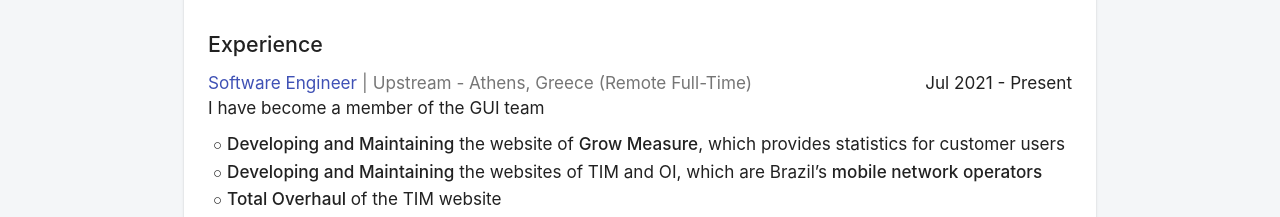
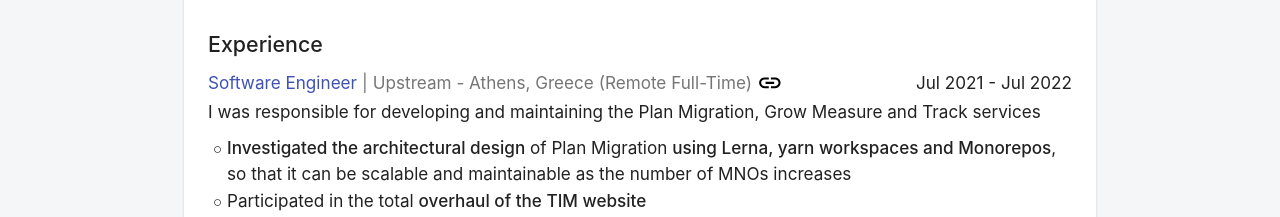
Before and after one commit to alexiszamanidis/alexiszamanidis.github.io, a React (Create React App) app: page / in a window 1280 px wide. Shown: the part 715-932 px from the top of the page. Built offline with nearby package versions, Linux system fonts and the light colour scheme; no server answers.

Commit message:
update experience

```diff
--- a/src/components/AboutMe/Experience/config.tsx
+++ b/src/components/AboutMe/Experience/config.tsx
@@ -3,19 +3,22 @@
 const experience: ExperienceItem[] = [
     {
         from: "Jul 2021",
-        to: "Present",
+        to: "Jul 2022",
         jobTitle: "Software Engineer",
         company: "Upstream",
         location: "Athens, Greece",
         typeOfEmployee: "Remote Full-Time",
-        description: "I have become a member of the GUI team",
+        description:
+            "I was responsible for developing and maintaining the Plan Migration, Grow Measure and Track services",
         details: [
-            "<span class='light-bold'>Developing and Maintaining</span> the website of <span class='light-bold'>Grow Measure</span>, which provides statistics for customer users",
-            "<span class='light-bold'>Developing and Maintaining</span> the websites of TIM and OI, which are Brazil’s <span class='light-bold'>mobile network operators</span>",
-            "<span class='light-bold'>Total Overhaul</span> of the TIM website",
-            "Implementing <span class='light-bold'>reusable components</span> for the <span class='light-bold'>company’s core component library</span>",
+            "<span class='light-bold'>Investigated the architectural design</span> of Plan Migration <span class='light-bold'>using Lerna, yarn workspaces and Monorepos</span>, so that it can be scalable and maintainable as the number of MNOs increases",
+            "Participated in the total <span class='light-bold'>overhaul of the TIM website</span>",
+            "<span class='light-bold'>Set up the new Grow Track service</span>",
+            "<span class='light-bold'>Implemented reusable components</span> for the <span class='light-bold'>company’s core component library</span>",
+            "<span class='light-bold'>Paired programming with 2 interns</span> and taught them the apps-domain, Git workflow, use of Memcached and Docker",
+            "<span class='light-bold'>Presented application features to colleagues and recorded them for the future team members</span>",
         ],
-        link: null,
+        link: "https://www.upstreamsystems.com/",
     },
     {
         from: "Oct 2020",
@@ -31,7 +34,7 @@
             "<span class='light-bold'>Automated</span> Visits, Referrals and Prescriptions for their Patients",
             "<span class='light-bold'>Calendar</span> to keep their appointments",
         ],
-        link: null,
+        link: "https://itml.gr/",
     },
 ];
 
--- a/src/components/AboutMe/Experience/index.tsx
+++ b/src/components/AboutMe/Experience/index.tsx
@@ -2,7 +2,8 @@
 import { experience } from "./config";
 import { useTheme } from "@material-ui/core/styles";
 import useMediaQuery from "@material-ui/core/useMediaQuery";
-import { Box, List, ListItem, makeStyles, Typography } from "@material-ui/core";
+import LinkIcon from "@material-ui/icons/Link";
+import { Box, List, ListItem, makeStyles, Typography, Link } from "@material-ui/core";
 
 const useStyles = makeStyles((theme) => ({
     title: {
@@ -24,6 +25,12 @@
             display: "block",
             marginRight: "5px",
         },
+    },
+    companyAndLocation: {
+        marginRight: "5px",
+    },
+    itemLinkIcon: {
+        color: "black",
     },
     details: {
         padding: "0px 0px 0px 0px",
@@ -66,7 +73,15 @@
                                     className={classes.item}
                                 >{`${item.jobTitle} `}</Typography>
                                 <Typography className={classes.itemSlash}>{" | "}</Typography>
-                                <Typography>{`${item.company} - ${item.location} (${item.typeOfEmployee})`}</Typography>
+                                <Typography
+                                    className={classes.companyAndLocation}
+                                >{`${item.company} - ${item.location} (${item.typeOfEmployee})`}</Typography>
+
+                                {item.link && (
+                                    <Link href={item.link} target="_blank" rel="noreferrer">
+                                        <LinkIcon className={classes.itemLinkIcon} />
+                                    </Link>
+                                )}
                             </Box>
                             <Typography className={classes.itemDuration}>
                                 {item.from} - {item.to}
```
